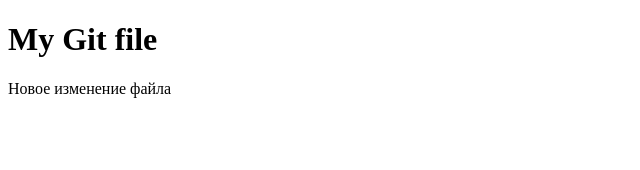
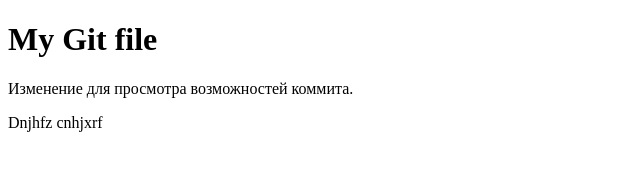
Before and after one commit to s-yarosh/first-one, a plain HTML site: page index.html in a window 1280 px wide. Shown: the whole page, without its empty margins (0-640 px from the left). Drawn offline with Linux system fonts and the light colour scheme.

Commit message:
second commit

```diff
--- a/index.html
+++ b/index.html
@@ -7,6 +7,7 @@
     </head>
     <body>
         <h1>My Git file</h1>
-        <p>Новое изменение файла</p>
+        <p>Изменение для просмотра возможностей коммита.</p>
+        <p>Dnjhfz cnhjxrf</p>
     </body>
 </html>
```
